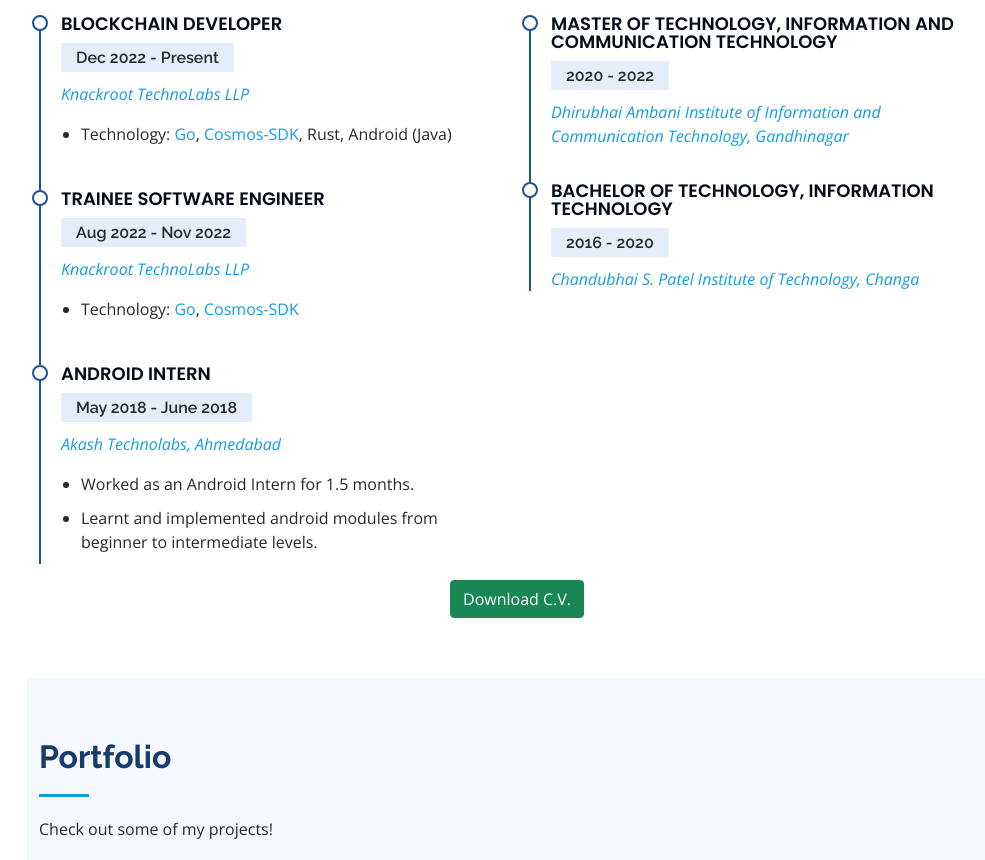
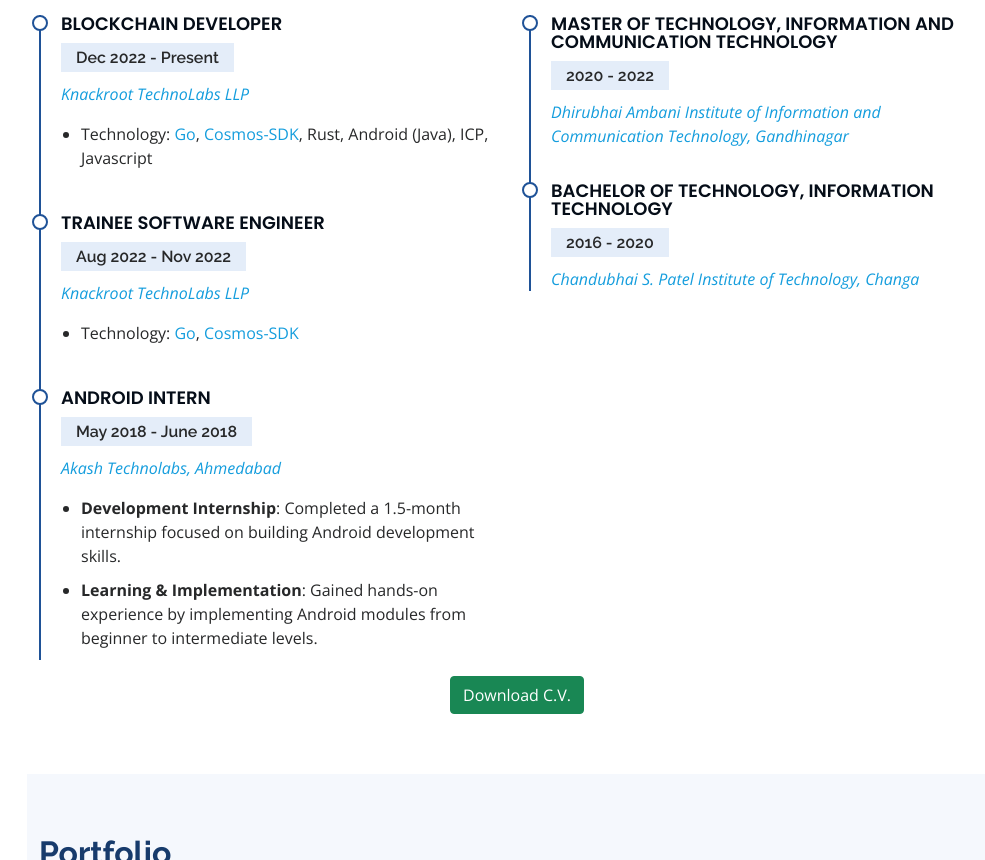
Before and after one commit to Kashyap-Nirmal/Kashyap-Nirmal.github.io, a plain HTML site: page index.html in a window 1280 px wide. Shown: the part 1984-2844 px from the top of the page, without its empty margins (273-1258 px from the left). Drawn offline with nearby package versions, Linux system fonts and the light colour scheme.

Commit message:
Minor updates.

```diff
--- a/index.html
+++ b/index.html
@@ -94,7 +94,7 @@ DO DROP A MESSAGE! WOULD LOVE TO CHAT :)
                                 </div>
                                 <div class="col-lg-6">
                                     <ul>
-                                        <li><i class="bi bi-chevron-right"></i> <strong>Age:</strong> <span>24</span></li>
+                                        <li><i class="bi bi-chevron-right"></i> <strong>Age:</strong> <span>25</span></li>
                                         <li><i class="bi bi-chevron-right"></i> <strong>Phone:</strong> <span>kashyapnirmal18@gmail.com</span></li>
                                     </ul>
                                 </div>
@@ -167,7 +167,7 @@ DO DROP A MESSAGE! WOULD LOVE TO CHAT :)
 								<h5>Dec 2022 - Present</h5>
 								<p><em><a href="https://knackroot.com/">Knackroot TechnoLabs LLP</a></em></p>
 								<ul>
-									<li>Technology: <a href="https://go.dev/">Go</a>, <a href="https://v1.cosmos.network/sdk">Cosmos-SDK</a>, Rust, Android (Java)</li>
+									<li>Technology: <a href="https://go.dev/">Go</a>, <a href="https://v1.cosmos.network/sdk">Cosmos-SDK</a>, Rust, Android (Java), ICP, Javascript</li>
 								</ul>
 							</div>
 							<div class="resume-item">
@@ -183,10 +183,8 @@ DO DROP A MESSAGE! WOULD LOVE TO CHAT :)
 								<h5>May 2018 - June 2018</h5>
 								<p><em><a href="https://akashtechnolabs.com/">Akash Technolabs, Ahmedabad</a></em></p>
 								<ul>
-									<li>Worked as an Android Intern for 1.5 months.</li>
-									<li>Learnt and implemented android modules from beginner to
-									intermediate levels.
-									</li>
+									<li><b>Development Internship</b>: Completed a 1.5-month internship focused on building Android development skills.</li>
+                                    <li><b>Learning & Implementation</b>: Gained hands-on experience by implementing Android modules from beginner to intermediate levels.</li>
 								</ul>
 							</div>
 						</div>
```
